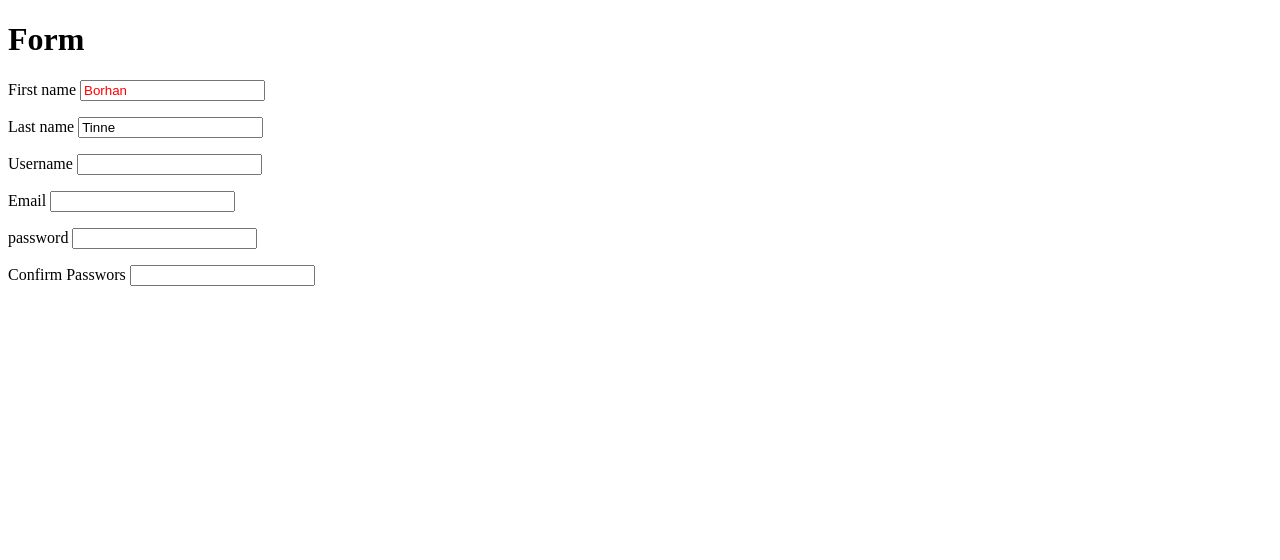
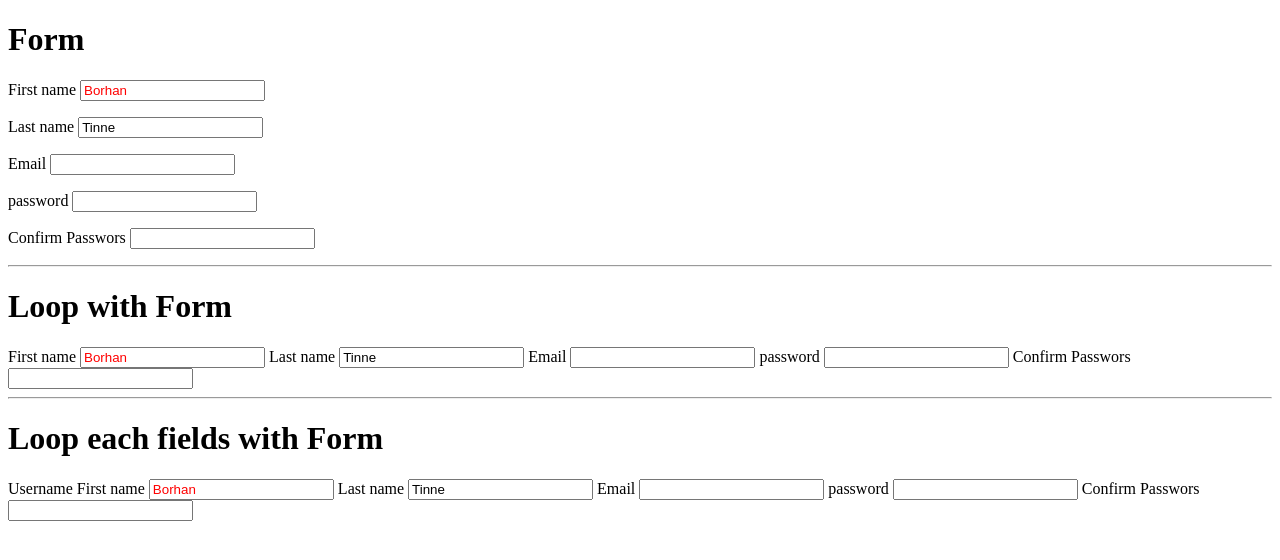
Before and after one commit to Md-Borhan-Uddin/formapi, a Django app: page / in a window 1280 px wide. Shown: the top 560 px of the page. Run offline with Django 3.2, Linux system fonts and the light colour scheme.

Commit message:
form rendering to template(manualy)

```diff
--- a/FormApi/form/forms.py
+++ b/FormApi/form/forms.py
@@ -4,7 +4,7 @@ from django import forms
 class UserCreateForm(forms.Form):
     first_name = forms.CharField(max_length=100, required=False)
     last_name = forms.CharField(max_length=100, initial="Tinne")
-    username = forms.CharField(max_length=100)
+    username = forms.CharField(max_length=100, widget=forms.HiddenInput)
     email = forms.CharField(max_length=100)
     password1 = forms.CharField(max_length=100, label='password')
     password2 = forms.CharField(max_length=100, label='Confirm Passwors')
--- a/FormApi/form/templates/home.html
+++ b/FormApi/form/templates/home.html
@@ -11,7 +11,31 @@
     </style>
 </head>
 <body>
+    {% comment %} <div class="form-group">
+      <label for="">{{form.first_name.label}}</label>
+      <div class="form-control">{{form.first_name}}</div>
+
+    </div>
+
+
+    {{form.username.label}}
+    {{form.username.id_for_label}}
+    {{form.username}} {% endcomment %}
     <h1>Form</h1>
-    {{form.as_p}}
+    {{form.as_p}}<hr>
+    <h1>Loop with Form</h1>
+    {% for f in form.visible_fields %}
+    {{f.label_tag}} {{f}} {{f.help_text}}
+
+    {% endfor %} <hr>
+    <h1>Loop each fields with Form</h1>
+    {% for f in form %}
+        {{f.label}} {{f}}
+
+
+    {% endfor %}
+    {% for hidden in form.hidden_fields %}
+        {{hidden}}
+    {% endfor %}
 </body>
 </html>
--- a/FormApi/form/views.py
+++ b/FormApi/form/views.py
@@ -2,6 +2,7 @@ from django.shortcuts import render
 from . forms import UserCreateForm
 # Create your views here.
 def home(request):
-    form = UserCreateForm(label_suffix='', initial={'first_name':'Borhan', 'last-name':'setu'}, auto_id='saame')
+    form = UserCreateForm(label_suffix='', initial={'first_name':'Borhan', 'last-name':'setu'}, auto_id=True,)
+    form.order_fields(field_order=['username', 'first_name'])
     context = {'form':form}
     return render(request, 'home.html', context)
```
